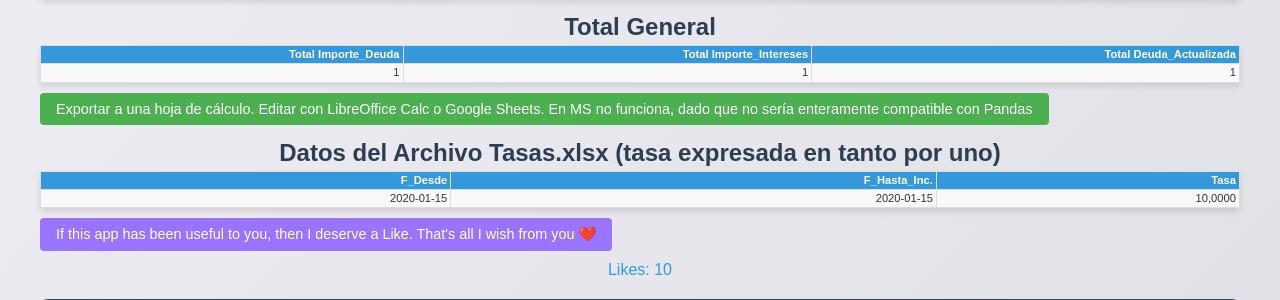
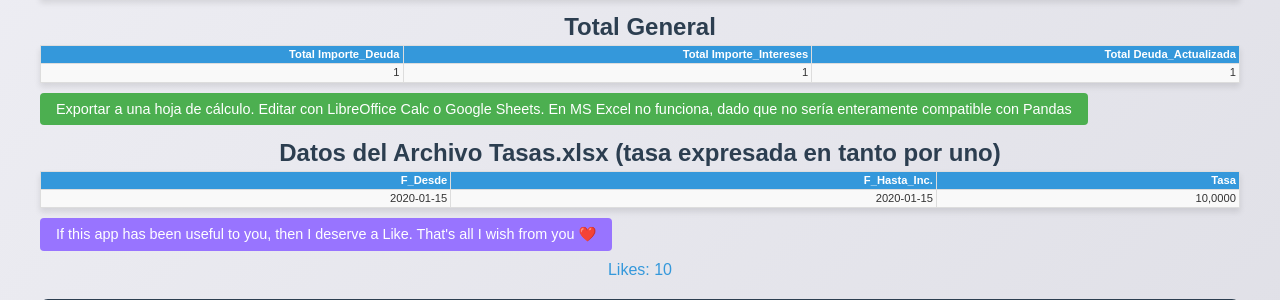
Before and after one commit to vnatale52/calculo_intereses, a Flask app: template templates/index.html in a window 1280 px wide. Shown: the part 1003-1303 px from the top of the page. Run offline with Flask 3, Linux system fonts and the light colour scheme; the template is opened without the code that fills it: most values are stand-ins (such as "Sample title", 1, 10 or a date in 2020).

Commit message:
Add files via upload

```diff
--- a/templates/index.html
+++ b/templates/index.html
@@ -109,7 +109,7 @@
 
             <!-- Export Button -->
             <div>
-                <button id="exportButton" onclick="exportToExcel()">Exportar a una hoja de cálculo. Editar con LibreOffice Calc o Google Sheets. En MS no funciona, dado que no sería enteramente compatible con Pandas</button>
+                <button id="exportButton" onclick="exportToExcel()">Exportar a una hoja de cálculo. Editar con LibreOffice Calc o Google Sheets. En MS Excel no funciona, dado que no sería enteramente compatible con Pandas</button>
             </div>
         {% endif %}
 
```
